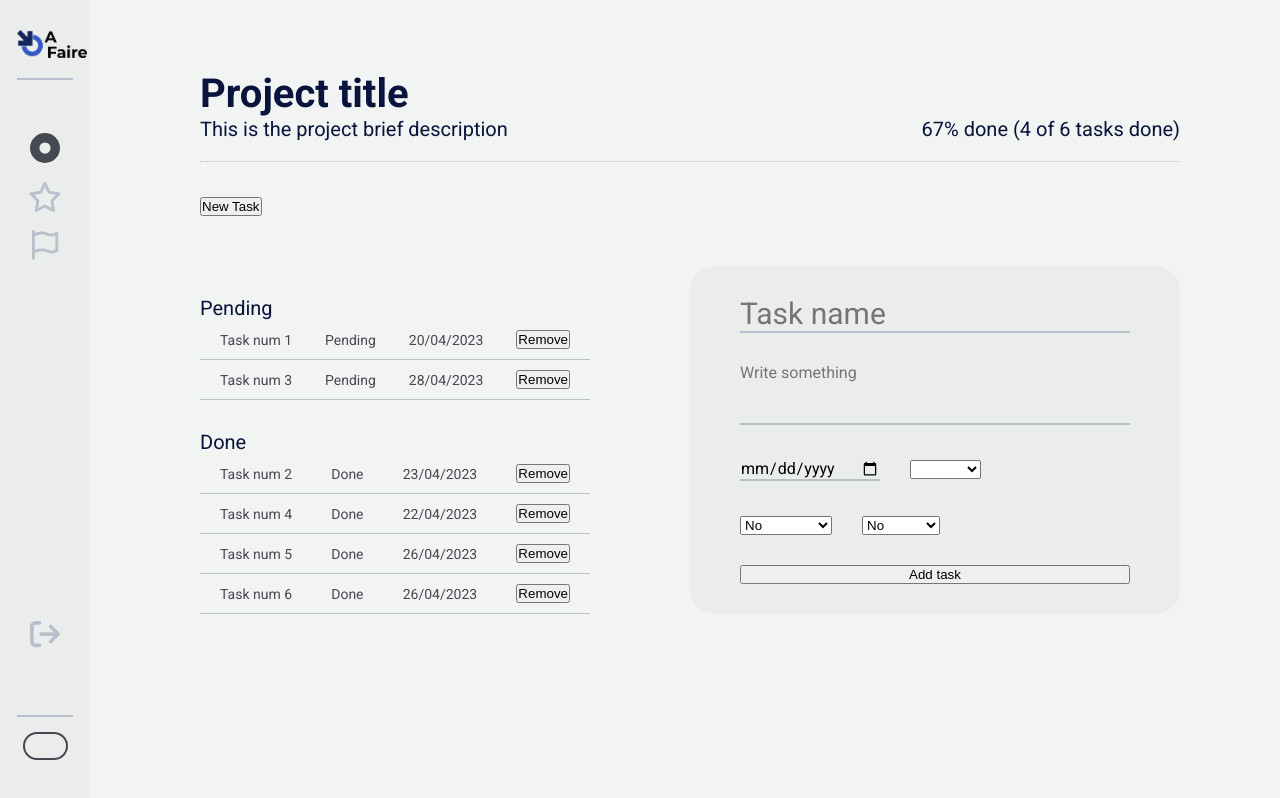
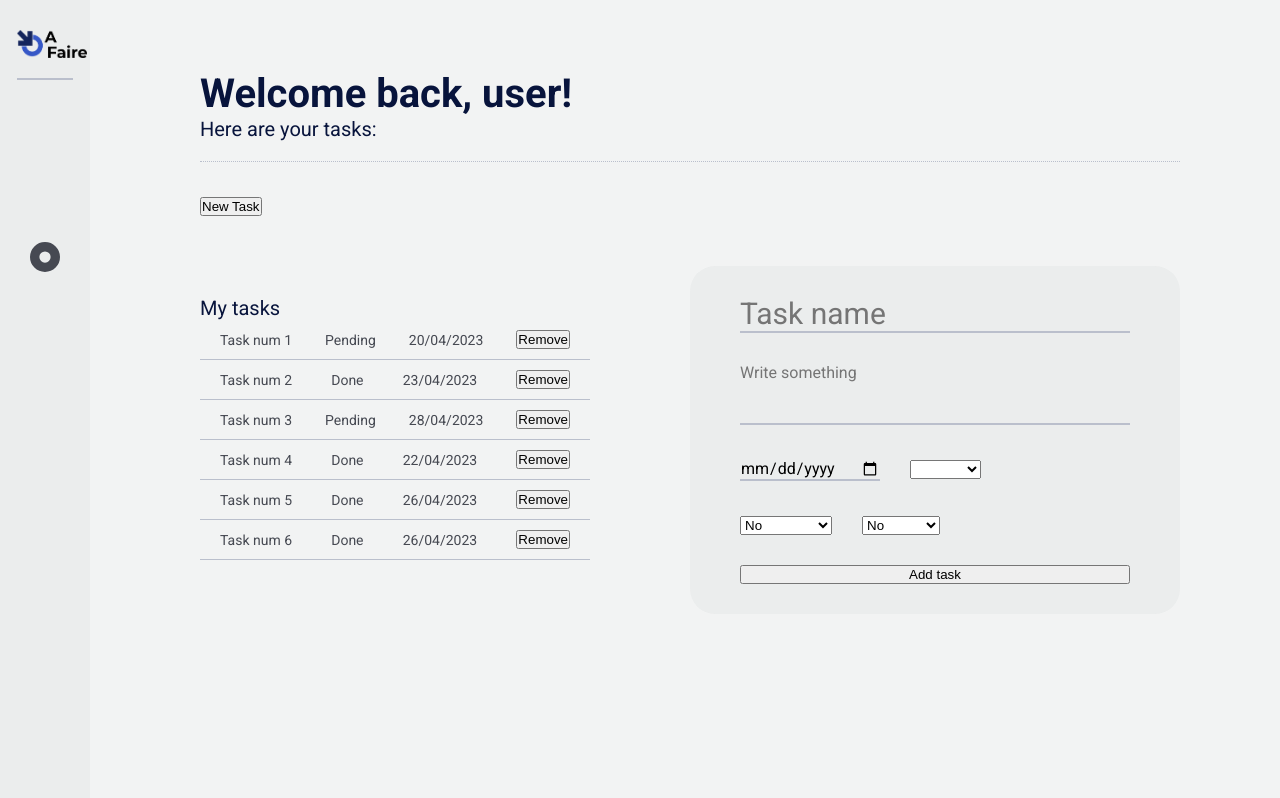
Before and after one commit to annalemonbcn/final-project, a Vue app: page /task/add-task in a window 1280 px wide. Built offline with nearby package versions, Linux system fonts and the light colour scheme.

Commit message:
Project cleaned

```diff
--- a/src/components/Navigation/NavComp.vue
+++ b/src/components/Navigation/NavComp.vue
@@ -11,23 +11,7 @@
           <router-link to="/" class="active">
             <fa icon="fa-circle-dot" />
           </router-link>
-          <router-link to="/task/favourites">
-            <fa icon="fa-regular fa-star" />
-          </router-link>
-          <router-link to="/task/flag">
-            <fa icon="fa-regular fa-flag" />
-          </router-link>
         </div>
-        <div>
-          <router-link to="/logout">
-            <fa icon="arrow-right-from-bracket" />
-          </router-link>
-        </div>
-      </div>
-      <div class="nav-border-top">
-        <router-link to="/my-account">
-          <UserLogo />
-        </router-link>
       </div>
     </nav>
   </header>
--- a/src/components/Workspace/ProjectTitleComp.vue
+++ b/src/components/Workspace/ProjectTitleComp.vue
@@ -1,45 +1,15 @@
 <template>
   <div id="project-title">
     <div>
-      <h1>{{ projectTitle}}</h1>
-      <p>{{ projectDescription }}</p>
+      <h1>Welcome back, user!</h1>
+      <p>Here are your tasks:</p>
     </div>
-    <div id="percent">{{ `${percent}` }}% done ({{ `${tasksDone} of ${totalTasks} tasks done` }})</div>
   </div>
 </template>
 
 <script>
-import TasksStore from '../../stores/tasks'
-import { mapState, mapActions } from 'pinia'
-
 export default {
   name: 'ProjectTitle',
-  data() {
-    return {
-      projectTitle: 'Project title',
-      projectDescription: 'This is the project brief description',
-      totalTasks: null,
-      tasksDone: null,
-      percent: null
-    }
-  },
-  methods: {
-    ...mapActions(TasksStore, ['_getTotalTasksCount', '_getDoneTasksCount']),
-
-    _calculatePercent() {
-      const integer = Math.floor(this.tasksDone / this.totalTasks * 100)
-      const decimal = (this.tasksDone / this.totalTasks * 100) - integer;
-      this.percent = decimal < 0.5 ? integer : integer + 1;
-    }
-  },
-  created() {
-    // Get count of total tasks and tasks done
-    this.totalTasks = this._getTotalTasksCount();
-    this.tasksDone = this._getDoneTasksCount();
-
-    // Calculate percent
-    this._calculatePercent();
-  }
 }
 </script>
 
--- a/src/components/Workspace/TaskContGrouperComp.vue
+++ /dev/null
@@ -1,28 +0,0 @@
-<template>
-  <div id="tasks-container-grouper">
-    <TaskContainer status="Pending" title="Pending" />
-    <TaskContainer status="Done" title="Done" />
-  </div>
-</template>
-
-<script>
-import TaskContainer from './TaskContainerComp.vue';
-
-export default {
-  name: 'TasksGrouper',
-  components: {
-    TaskContainer,
-  }
-}
-</script>
-
-<style>
-  #tasks-container-grouper{
-    width: 50%;
-  }
-
-  #tasks-container-grouper .user-initials{
-    padding: 5px;
-    font-size: 12px;
-  }
-</style>
--- a/src/components/Workspace/TaskContainerComp.vue
+++ b/src/components/Workspace/TaskContainerComp.vue
@@ -1,8 +1,8 @@
 <template>
   <div class="task-container">
-    <p>{{ title }}</p>
+    <p>My tasks</p>
     <TaskComp
-      v-for="(task, index) in tasksFiltered"
+      v-for="(task, index) in tasks"
       :key="index"
       :title="task.title"
       :status="task.status"
@@ -15,54 +15,29 @@
 
 <script>
 import { mapActions, mapState } from 'pinia'
-import TasksStore from '../../stores/tasks'
+import TasksStore from '@/stores/tasks'
 
 import TaskComp from './TaskComp.vue'
 
 export default {
   name: 'TaskStatus',
-  data(){
-    return {
-      tasksFiltered: []
-    }
+  components: {
+    TaskComp
   },
   computed: {
-    ...mapState(TasksStore, ['pendingTasks', 'doneTasks']),
+    ...mapState(TasksStore, ['tasks'])
   },
   methods: {
-    ...mapActions(TasksStore, ['_getTasksBy','_getPendingTasks', '_getDoneTasks']),
-
     onRemoveTask(taskTitle){
       this.tasksFiltered = this.tasksFiltered.filter(task => task.title !== taskTitle);
     }
   },
-  created(){
-    if(this.status === 'Pending'){
-      this._getTasksBy(this.status);
-      this.tasksFiltered = this.pendingTasks;
-    } else if (this.status === 'Done'){
-      this._getTasksBy(this.status);
-      this.tasksFiltered = this.doneTasks;
-    }
-  },
-  props: {
-    title: {
-      type: String,
-      required: true
-    },
-    status: {
-      type: String,
-      required: true
-    }
-  },
-  components: {
-    TaskComp
-  }
 }
 </script>
 
 <style scoped>
 .task-container {
+  width: 50%;
   margin-top: 30px;
 }
 </style>
--- a/src/router/index.js
+++ b/src/router/index.js
@@ -20,26 +20,21 @@ const router = createRouter({
         },
       ],
     },
-    {
-      path: "/task/flag",
-      name: "flagged-tasks",
-      component: () => import('../views/FlagsView.vue'),
-    },
-    {
-      path: "/task/favourites",
-      name: "favourites-tasks",
-      component: () => import('../views/FavouritesView.vue'),
-    },
-    {
-      path: '/my-account',
-      name: 'my-account',
-      component: () => import('../views/AccountView.vue')
-    },
-    {
-      path: '/logout',
-      name: 'logout',
-      component: () => import('../views/LogoutView.vue')
-    }
+    // {
+    //   path: "/task/flag",
+    //   name: "flagged-tasks",
+    //   component: () => import('../views/FlagsView.vue'),
+    // },
+    // {
+    //   path: "/task/favourites",
+    //   name: "favourites-tasks",
+    //   component: () => import('../views/FavouritesView.vue'),
+    // },
+    // {
+    //   path: '/my-account',
+    //   name: 'my-account',
+    //   component: () => import('../views/AccountView.vue')
+    // }
   ]
 })
 
--- a/src/stores/tasks.js
+++ b/src/stores/tasks.js
@@ -65,8 +65,6 @@ export default defineStore('tasks', {
           url: 'task_num_6'
         }
       ],
-      pendingTasks: [],
-      doneTasks: []
     }
   },
   actions: {
@@ -83,37 +81,6 @@ export default defineStore('tasks', {
       if(property === 'Done'){
         this.doneTasks = this.tasks.filter(task => task.status === 'Done');
       }
-    },
-    // _getPendingTasks(){
-    //   this.pendingTasks = this.tasks.filter(task => task.status === 'Pending');
-    //   // return this.tasks.filter(task => task.status === 'Pending');
-    // },
-    // _getDoneTasks(){
-    //   this.doneTasks = this.tasks.filter(task => task.status === 'Done');
-    //   // return this.tasks.filter(task => task.status === 'Done');
-    // },
-    _getfavouritesTasks(){
-      return this.tasks.filter(task => task.favourite === true);
-    },
-    _getFlaggedTasks(){
-      return this.tasks.filter(task => task.flag === true);
-    },
-    _getTotalTasksCount(){
-      return this.tasks.length;
-    },
-    _getPendingTasksCount(){
-      this._getTasksBy('Pending');
-      return this.pendingTasks.length;
-    },
-    _getDoneTasksCount(){
-      this._getTasksBy('Done');
-      return this.doneTasks.length;
-    },
-    _getFavouritesTasksCount(){
-      return this._getfavouritesTasks().length;
-    },
-    _getFlaggedTasksCount(){
-      return this._getFlaggedTasks().length;
     }
   }
 })
--- a/src/views/AccountView.vue
+++ /dev/null
@@ -1,11 +0,0 @@
-<template>
-  <main>
-    <h1>My account view</h1>
-  </main>
-</template>
-
-<script>
-export default {
-  name: 'HomeView'
-}
-</script>
--- a/src/views/FavouritesView.vue
+++ /dev/null
@@ -1,11 +0,0 @@
-<template>
-  <main>
-    <h1>Favourites view</h1>
-  </main>
-</template>
-
-<script>
-export default {
-  name: 'FavouritesView'
-}
-</script>
--- a/src/views/FlagsView.vue
+++ /dev/null
@@ -1,11 +0,0 @@
-<template>
-  <main>
-    <h1>Flags view</h1>
-  </main>
-</template>
-
-<script>
-export default {
-  name: 'FlagsView'
-}
-</script>
--- a/src/views/HomeView.vue
+++ b/src/views/HomeView.vue
@@ -2,24 +2,26 @@
   <main id="board">
     <ProjectTitle />
     <ActionButtons />
+
     <div id="task-info">
-      <TasksGrouper />
+      <TasksContainer />
       <router-view></router-view>
     </div>
+
   </main>
 </template>
 
 <script>
-import ProjectTitle from '../components/Workspace/ProjectTitleComp.vue';
-import ActionButtons from '../components/Workspace/ActionButtonsComp.vue';
-import TasksGrouper from '../components/Workspace/TaskContGrouperComp.vue';
+import ProjectTitle from '@/components/Workspace/ProjectTitleComp.vue';
+import ActionButtons from '@/components/Workspace/ActionButtonsComp.vue';
+import TasksContainer from '@/components/Workspace/TaskContainerComp.vue';
 
 export default {
   name: 'HomeView',
   components: {
     ProjectTitle,
     ActionButtons,
-    TasksGrouper
+    TasksContainer
   }
 }
 </script>
--- a/src/views/LogoutView.vue
+++ /dev/null
@@ -1,11 +0,0 @@
-<template>
-  <main>
-    <h1>Logout view</h1>
-  </main>
-</template>
-
-<script>
-export default {
-  name: 'FavouritesView'
-}
-</script>
```
